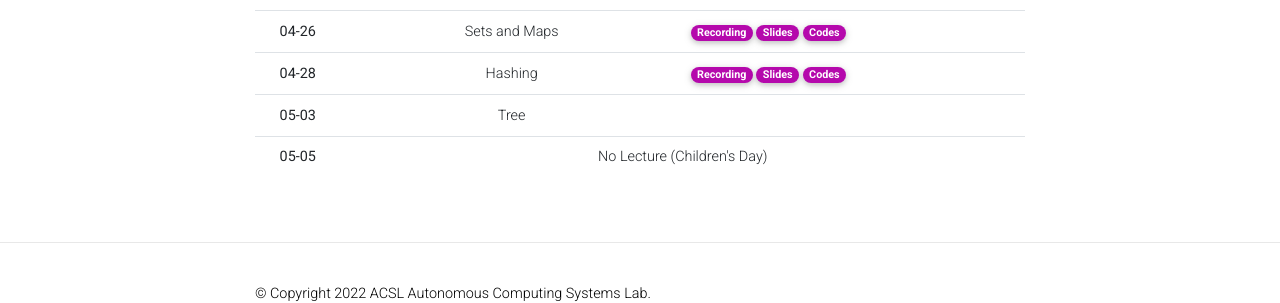
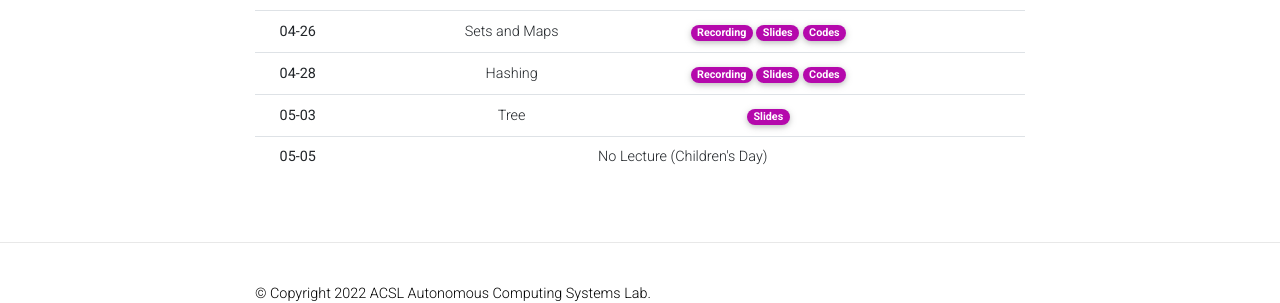
Before and after one commit to Uehwan/Uehwan.github.io, a Jekyll site: the page built from _teaching/datastruct22sp.md, in a window 1280 px wide and 900 px high, scrolled down 1048 px. Shown: the part 556-859 px from the top of the window. Built offline with Jekyll 4.4.1, drawn with Linux system fonts in a browser that asks for light colours; nearby versions of some CDN libraries; comment, search, counter and statistics services are not loaded; a style sheet for code colours, icons or effects is not loaded.

Commit message:
[ds22sp] 22-05-03 pre

```diff
--- a/_teaching/datastruct22sp.md
+++ b/_teaching/datastruct22sp.md
@@ -215,7 +215,7 @@
       <td>Tree</td>
       <td>
         <!--a href="https://youtu.be/o8dXKCL00Dc" target="_blank" class="badge badge-pill" style="background-color:#B509AC;">Recording</a-->
-        <!--a href="https://docs.google.com/presentation/d/1qwWXB62idf3332JFdYpbSoRAb8rkhKBZmkOKQDqmatM/edit?usp=sharing" target="_blank" class="badge badge-pill" style="background-color:#B509AC;">Slides</a-->
+        <a href="https://docs.google.com/presentation/d/1r2V0T0YVbBkEInCGVWhR7ZTNLylulIQz8v-JcJ5gDOY/edit?usp=sharing" target="_blank" class="badge badge-pill" style="background-color:#B509AC;">Slides</a>
         <!--a href="https://colab.research.google.com/drive/1S9OYcv8v-KU1w1RI_t7fEb78EGjrQ3Aw?usp=sharing" target="_blank" class="badge badge-pill" style="background-color:#B509AC;">Codes</a-->
       </td>
       <td>
```
